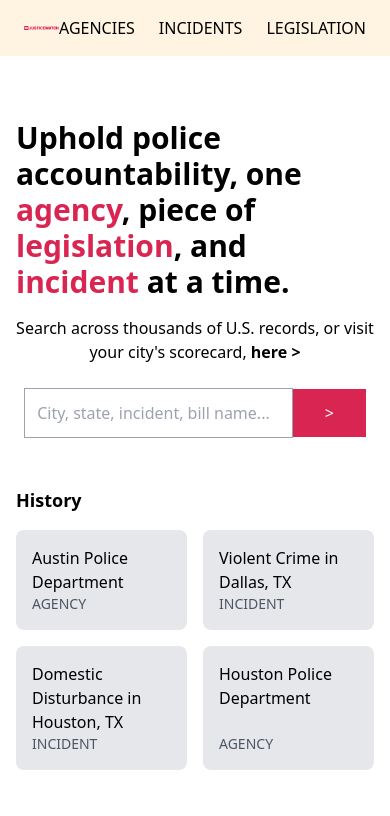
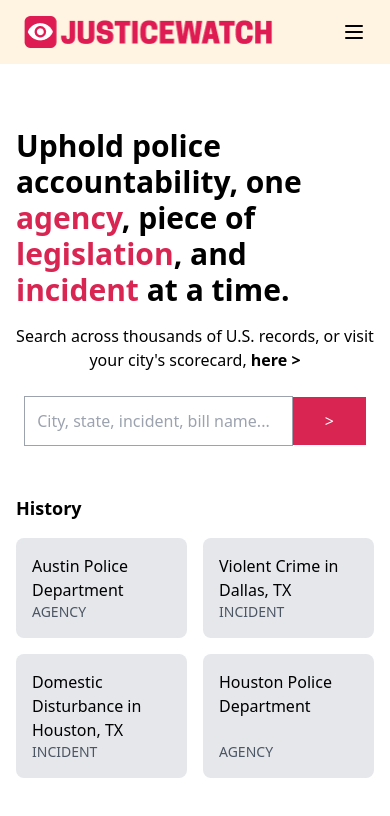
Before and after one commit to gordonworldlee/PoliceIncidents, a Next.js app in the folder justice-watch-frontend/: page / in a window 390 px wide. Shown: the top 816 px of the page. Built offline with nearby package versions, Linux system fonts and the light colour scheme.

Commit message:
responsive navbar with about page, added navbar to legislation and incidents

```diff
--- a/justice-watch-frontend/app/components/Navbar.tsx
+++ b/justice-watch-frontend/app/components/Navbar.tsx
@@ -1,9 +1,14 @@
+'use client'
 import Link from "next/link";
 import Image from "next/image";
+import { useState } from "react";
 
 export default function Navbar() {
+  const [isOpen, setIsOpen] = useState(false);
+
   return (
-    <div className="bg-[#FFF4E1] py-4 px-6 flex justify-between items-center">
+    <div className="bg-[#FFF4E1] py-4 px-6">
+      <div className="flex justify-between items-center">
         <Link className="text-2xl font-bold text-[#D92552]" href="/">
           <Image
             src="/logo-32px.png"
@@ -12,17 +17,39 @@ export default function Navbar() {
             height={32}
           />
         </Link>
-      <div className="space-x-6">
-        <Link className="text-black font-medium" href="/department">
-          AGENCIES
-        </Link>
-        <Link className="text-black font-medium" href="/violence">
-          INCIDENTS
-        </Link>
-        <Link className="text-black font-medium" href="/legislation">
-          LEGISLATION
-        </Link>
+
+        {/* Hamburger menu button - visible on medium and smaller screens */}
+        <button
+          className="md:hidden"
+          onClick={() => setIsOpen(!isOpen)}
+        >
+          <svg className="w-6 h-6" fill="none" stroke="currentColor" viewBox="0 0 24 24">
+            {isOpen ? (
+              <path strokeLinecap="round" strokeLinejoin="round" strokeWidth={2} d="M6 18L18 6M6 6l12 12" />
+            ) : (
+              <path strokeLinecap="round" strokeLinejoin="round" strokeWidth={2} d="M4 6h16M4 12h16M4 18h16" />
+            )}
+          </svg>
+        </button>
+
+        {/* Desktop menu - hidden on medium and smaller screens */}
+        <div className="hidden md:flex space-x-6">
+          <Link className="text-black font-medium" href="/department">AGENCIES</Link>
+          <Link className="text-black font-medium" href="/violence">INCIDENTS</Link>
+          <Link className="text-black font-medium" href="/legislation">LEGISLATION</Link>
+          <Link className="text-black font-medium" href="/about">WHO WE ARE</Link>
         </div>
+      </div>
+
+      {/* Mobile dropdown menu */}
+      {isOpen && (
+        <div className="md:hidden pt-4 space-y-4">
+          <Link className="block text-black font-medium" href="/department">AGENCIES</Link>
+          <Link className="block text-black font-medium" href="/violence">INCIDENTS</Link>
+          <Link className="block text-black font-medium" href="/legislation">LEGISLATION</Link>
+          <Link className="block text-black font-medium" href="/about">WHO WE ARE</Link>
+        </div>
+      )}
     </div>
   );
 }
--- a/justice-watch-frontend/app/legislation/[legislationId]/page.tsx
+++ b/justice-watch-frontend/app/legislation/[legislationId]/page.tsx
@@ -1,6 +1,7 @@
 // app/legislation/[legislationId]/page.tsx
 import { getBillContent, obtainSingleBill } from "@/lib/fetch_legislative_data";
 import Link from "next/link";
+import Navbar from "../../components/Navbar";
 
 interface LegislationInstancePageProps {
   params: {
@@ -30,7 +31,10 @@ export default async function LegislationInstancePage({ params }: LegislationIns
   const billContent = await getBillContent(billData.texts[0].state_link);  // Fetch bill content
 
   return (
-    <div className="p-8">
+    <div>
+      <Navbar />
+      <div className="p-8">
+
       <h1 className="text-3xl font-bold">{billData.title}</h1>
       <br />
       <p className="text-xl font-bold">
@@ -65,6 +69,7 @@ export default async function LegislationInstancePage({ params }: LegislationIns
             Back to the Legislation Model Page
           </Link>
         </div>
+      </div>
     </div>
   );
 }
--- a/justice-watch-frontend/app/violence/[violenceId]/page.tsx
+++ b/justice-watch-frontend/app/violence/[violenceId]/page.tsx
@@ -1,5 +1,6 @@
 import Link from "next/link";
 import { FaNewspaper, FaClipboardList } from "react-icons/fa";
+import Navbar from "../../components/Navbar";
 
 interface ViolenceInstance {
   id: string;
@@ -103,7 +104,9 @@ export default function ViolenceInstancePage({ params }: ViolencePageProps) {
   }
 
   return (
-    <div className="flex items-center justify-center min-h-screen">
+    <div>
+      <Navbar />
+      <div className="flex items-center justify-center min-h-screen">
     <div className="text-center">
       <h1 className="text-3xl font-bold">Violence Instance Details</h1>
       <div className="mt-6 text-left bg-white shadow-md rounded-lg p-6">
@@ -133,5 +136,6 @@ export default function ViolenceInstancePage({ params }: ViolencePageProps) {
       </div>
     </div>
   </div>
+  </div>
   );
 }
```
Lines whose indentation alone changed are shown as unchanged.
